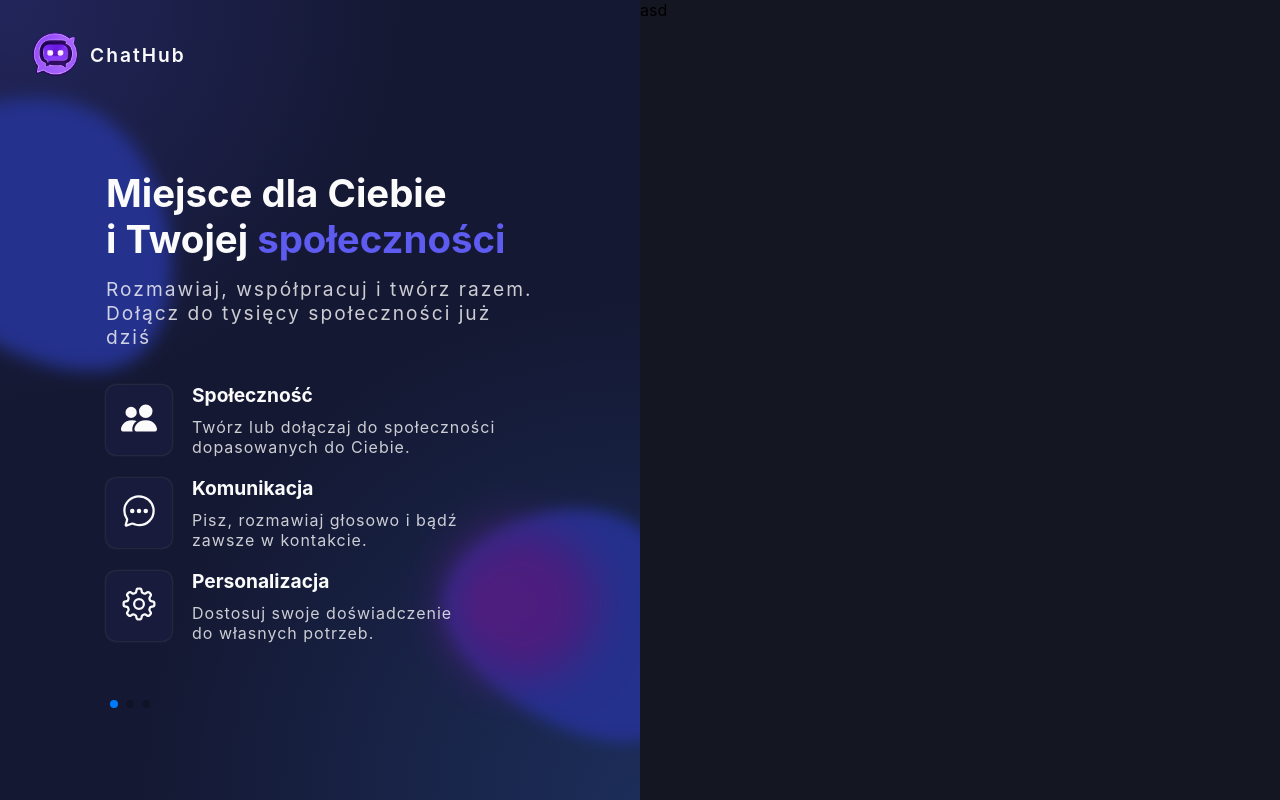
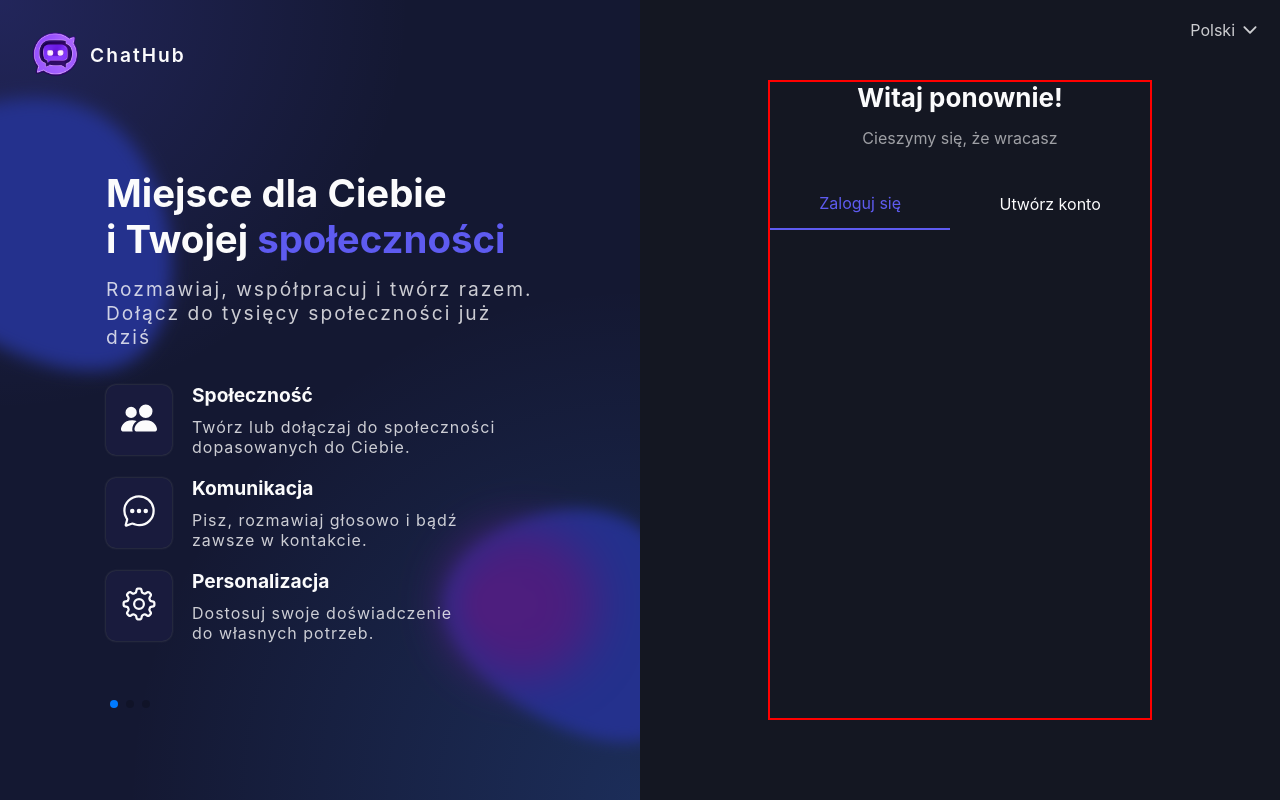
Before and after one commit to szymonzawrotny/chathub, a Next.js app in the folder client/: page / in a window 1280 px wide. Built offline with nearby package versions, Linux system fonts and the light colour scheme.

Commit message:
add login/register option

```diff
--- /dev/null
+++ b/client/components/loginPage/LoginPanel.tsx
@@ -0,0 +1,5 @@
+const LoginPanel = () => {
+  return <div>login</div>;
+};
+
+export default LoginPanel;
--- /dev/null
+++ b/client/components/loginPage/RegisterPanel.tsx
@@ -0,0 +1,5 @@
+const RegisterPanel = () => {
+  return <div>register</div>;
+};
+
+export default RegisterPanel;
--- a/client/components/loginPage/RightSide.style.scss
+++ b/client/components/loginPage/RightSide.style.scss
@@ -1,4 +1,57 @@
 .rightSide {
   flex: 1;
+  display: flex;
   background-color: #141722;
+  justify-content: center;
+  align-items: center;
+  .languageOption {
+    position: absolute;
+    top: 20px;
+    right: 20px;
+    color: #fbfbfc;
+    display: flex;
+    flex-direction: row;
+    align-items: center;
+    opacity: 0.8;
+    cursor: pointer;
+    .arrowIcon {
+      margin-left: 5px;
+    }
+  }
+  .loginPanel {
+    color: #fbfbfc;
+    border: 2px solid red;
+    width: 60%;
+    height: 80%;
+    display: flex;
+    flex-direction: column;
+    align-items: center;
+    h2 {
+      margin-bottom: 15px;
+      font-size: 26px;
+    }
+    p {
+      opacity: 0.6;
+    }
+    .choose {
+      display: flex;
+      width: 100%;
+      margin-top: 30px;
+      .login,
+      .register {
+        display: flex;
+        justify-content: center;
+        align-items: center;
+        padding: 15px;
+        flex-grow: 1;
+        cursor: pointer;
+      }
+
+      .login.selected,
+      .register.selected {
+        border-bottom: 2px solid #5e5bf0;
+        color: #5e5bf0;
+      }
+    }
+  }
 }
--- a/client/components/loginPage/rightSide.tsx
+++ b/client/components/loginPage/rightSide.tsx
@@ -1,8 +1,36 @@
 'use client';
 import '@/components/loginPage/RightSide.style.scss';
+import { IoIosArrowDown } from 'react-icons/io';
+import { useState } from 'react';
 
 const RightSide = () => {
-  return <div className="rightSide">asd</div>;
+  const [selected, setSelected] = useState<'login' | 'register'>('login');
+
+  return (
+    <div className="rightSide">
+      <div className="languageOption">
+        Polski <IoIosArrowDown size={20} className="arrowIcon" />
+      </div>
+      <div className="loginPanel">
+        <h2>Witaj ponownie!</h2>
+        <p>Cieszymy się, że wracasz</p>
+        <div className="choose">
+          <div
+            className={`login ${selected === 'login' ? 'selected' : ''}`}
+            onClick={() => setSelected('login')}
+          >
+            Zaloguj się
+          </div>
+          <div
+            className={`register ${selected === 'register' ? 'selected' : ''}`}
+            onClick={() => setSelected('register')}
+          >
+            Utwórz konto
+          </div>
+        </div>
+      </div>
+    </div>
+  );
 };
 
 export default RightSide;
```
